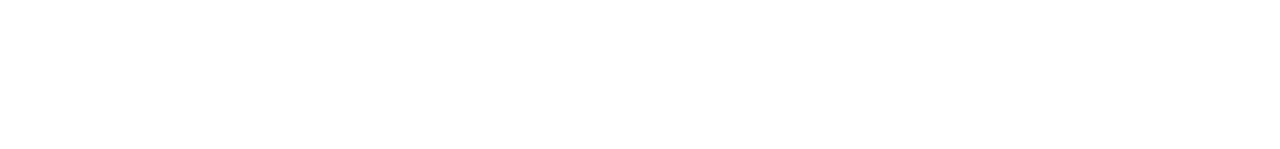
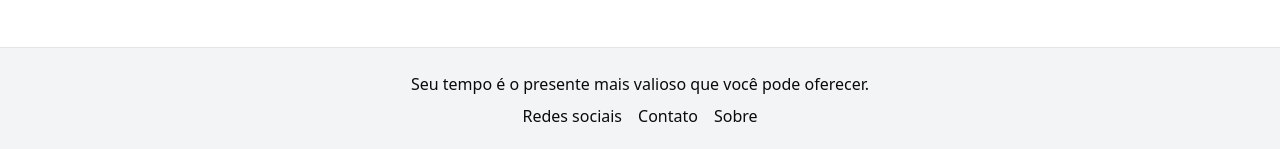
Before and after one commit to mazuttidev/ifrs-volunteer, a React (Vite) app: page / in a window 1280 px wide. Shown: the part 1378-1527 px from the top of the page. Before the commit the page ends 1385 px from the top, so only its background shows below. Built offline with nearby package versions, Linux system fonts and the light colour scheme.

Commit message:
feat: adiciona footer no core das páginas

```diff
--- a/src/routes/AppRoutes.tsx
+++ b/src/routes/AppRoutes.tsx
@@ -6,12 +6,13 @@
 import Ranking from "@/pages/Ranking";
 import Login from "@/pages/Login";
 import NotFound from "@/pages/NotFound";
+import { Footer } from "@/layouts/Footer";
 
 export default function AppRoutes() {
   return (
     <BrowserRouter>
       <Navbar />
-      <div>
+      <div className="pt-6 max-w-6xl mx-auto">
         <Routes>
           <Route path="/" element={<Home />} />
           <Route path="/actions" element={<Actions />} />
@@ -21,6 +22,7 @@
           <Route path="*" element={<NotFound />} />
         </Routes>
       </div>
+      <Footer />
     </BrowserRouter>
   );
 }
```
